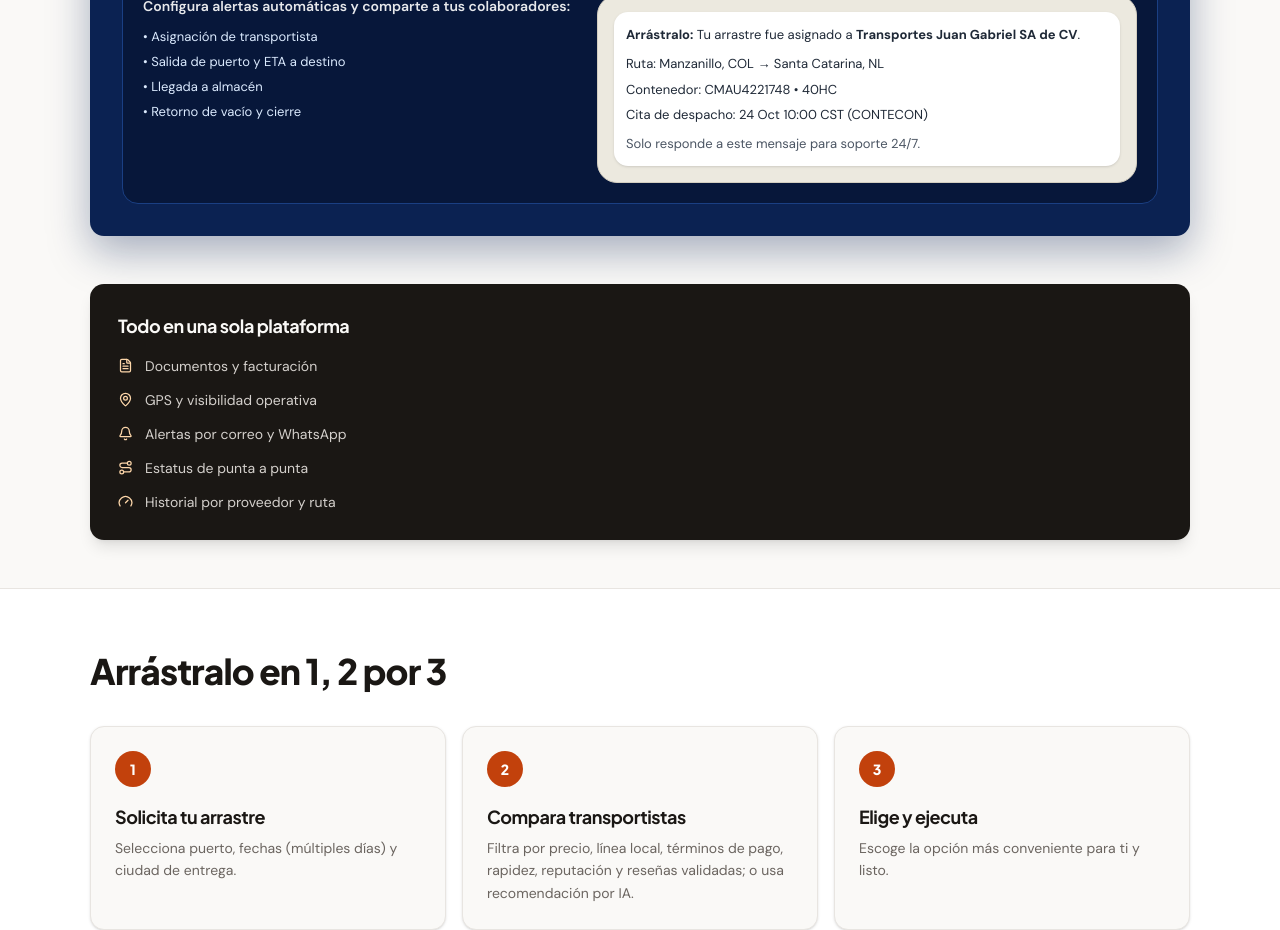
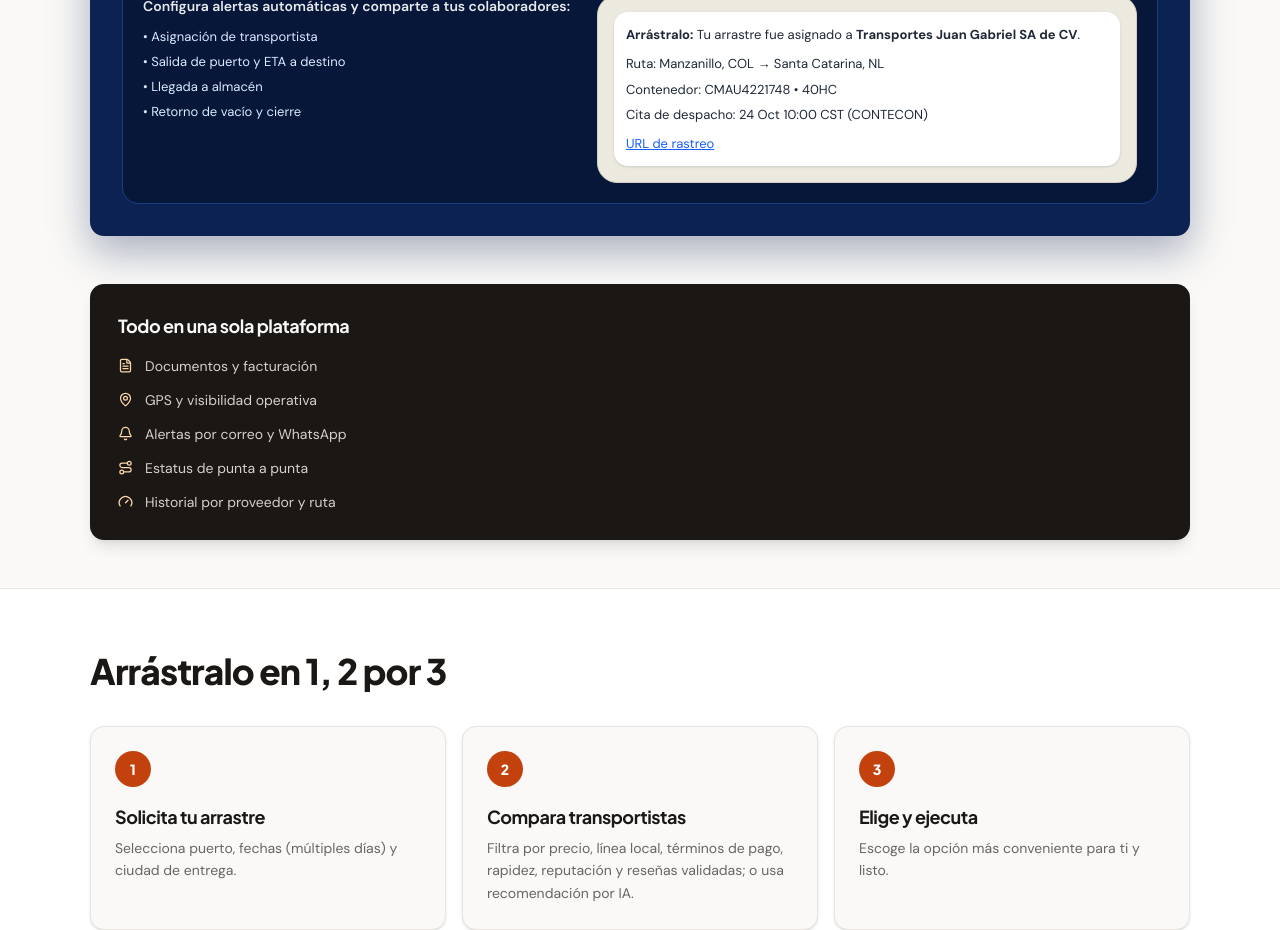
Before and after one commit to apollo-ex/arrastralo, a Next.js app: page /landing in a window 1280 px wide. Shown: the part 4600-5530 px from the top of the page. Built offline with nearby package versions, Linux system fonts and the light colour scheme.

Commit message:
Replace support text with blue underlined tracking URL

```diff
--- a/app/landing/page.tsx
+++ b/app/landing/page.tsx
@@ -442,7 +442,7 @@ export default function LandingPage() {
                       <p className="mt-2">Ruta: Manzanillo, COL → Santa Catarina, NL</p>
                       <p className="mt-1">Contenedor: CMAU4221748 • 40HC</p>
                       <p className="mt-1">Cita de despacho: 24 Oct 10:00 CST (CONTECON)</p>
-                      <p className="mt-2 text-[#4b5563]">Solo responde a este mensaje para soporte 24/7.</p>
+                      <p className="mt-2"><a href="#" className="text-blue-600 underline">URL de rastreo</a></p>
                     </div>
                   </div>
                 </div>
```
